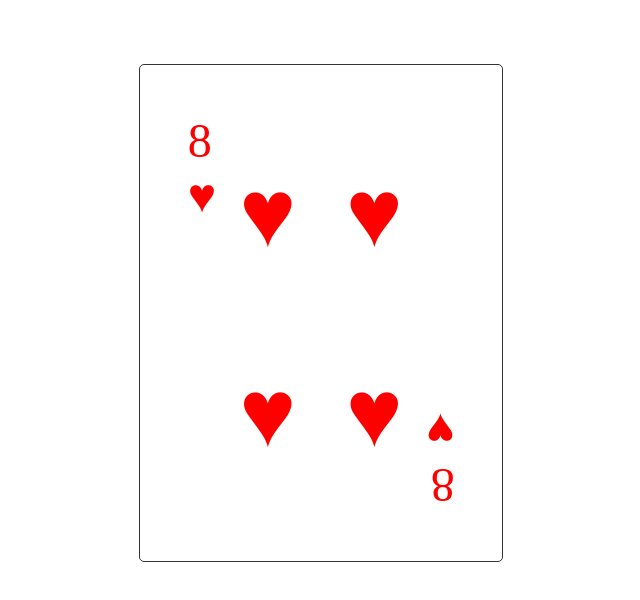
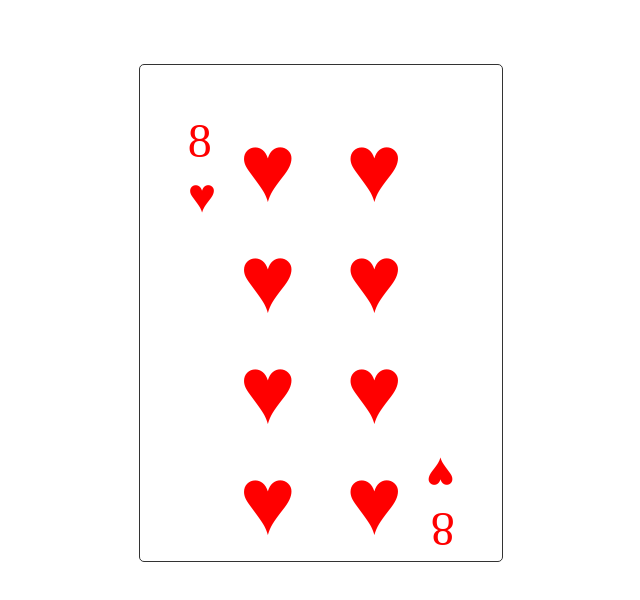
Before and after one commit to genious86/eight-of-hearts, a plain HTML site: page index.html in a window 1280 px wide. Shown: the whole page, without its empty margins (319-959 px from the left). Drawn offline with Linux system fonts and the light colour scheme.

Commit message:
increasing the hearts to 8

```diff
--- a/index.html
+++ b/index.html
@@ -18,6 +18,10 @@
                     <div>&hearts;</div>
                     <div>&hearts;</div>
                     <div>&hearts;</div>
+                    <div>&hearts;</div>
+                    <div>&hearts;</div>
+                    <div>&hearts;</div>
+                    <div>&hearts;</div>
                 </div>
 
                 <div class="bottom">
```
